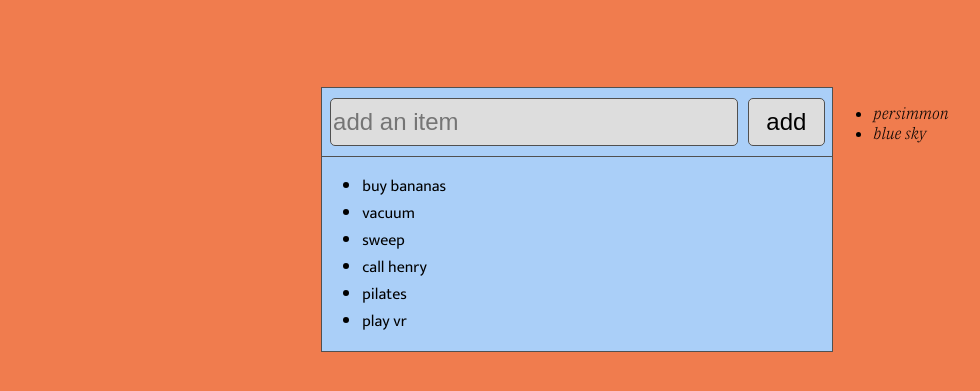
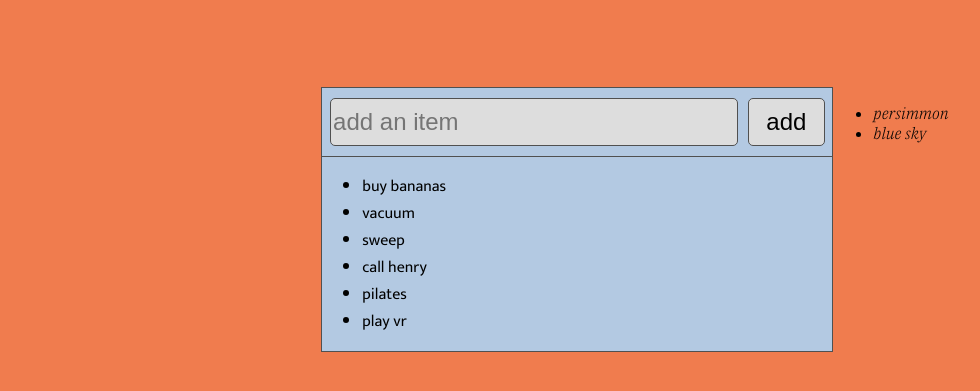
Before and after one commit to Saber-Matt/The-Best-UI-on-a-JS-ToDo, a plain HTML site: page todo-list/index.html in a window 1280 px wide. Shown: the part 157-548 px from the top of the page, without its empty margins (13-993 px from the left). Drawn offline with Linux system fonts and the light colour scheme.

Commit message:
a little more styling

```diff
--- a/styles/style.css
+++ b/styles/style.css
@@ -17,7 +17,7 @@ main {
 .todo-list {
     border: rgb(80, 80, 80) 1px solid;
     width: 40%;
-    background-color: rgb(170, 207, 248);
+    background-color: rgb(179, 201, 226);
 }
 
 form {
```
